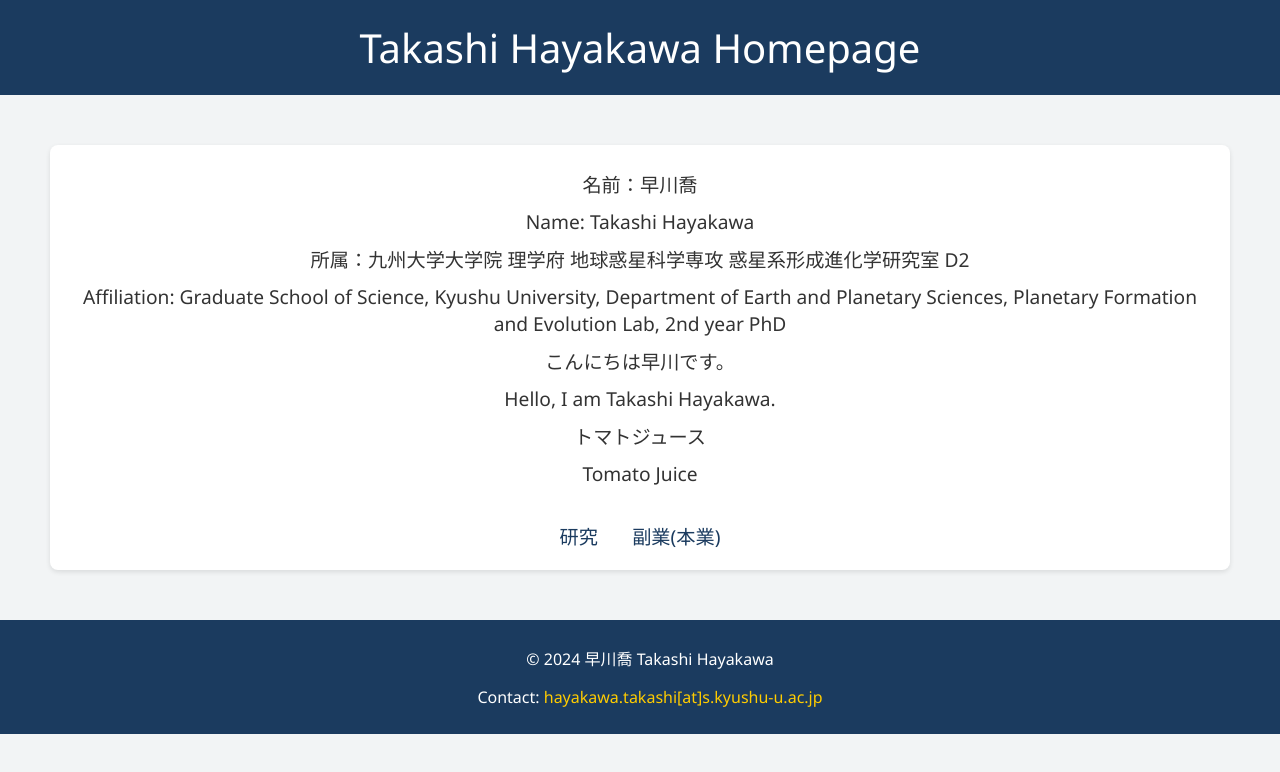
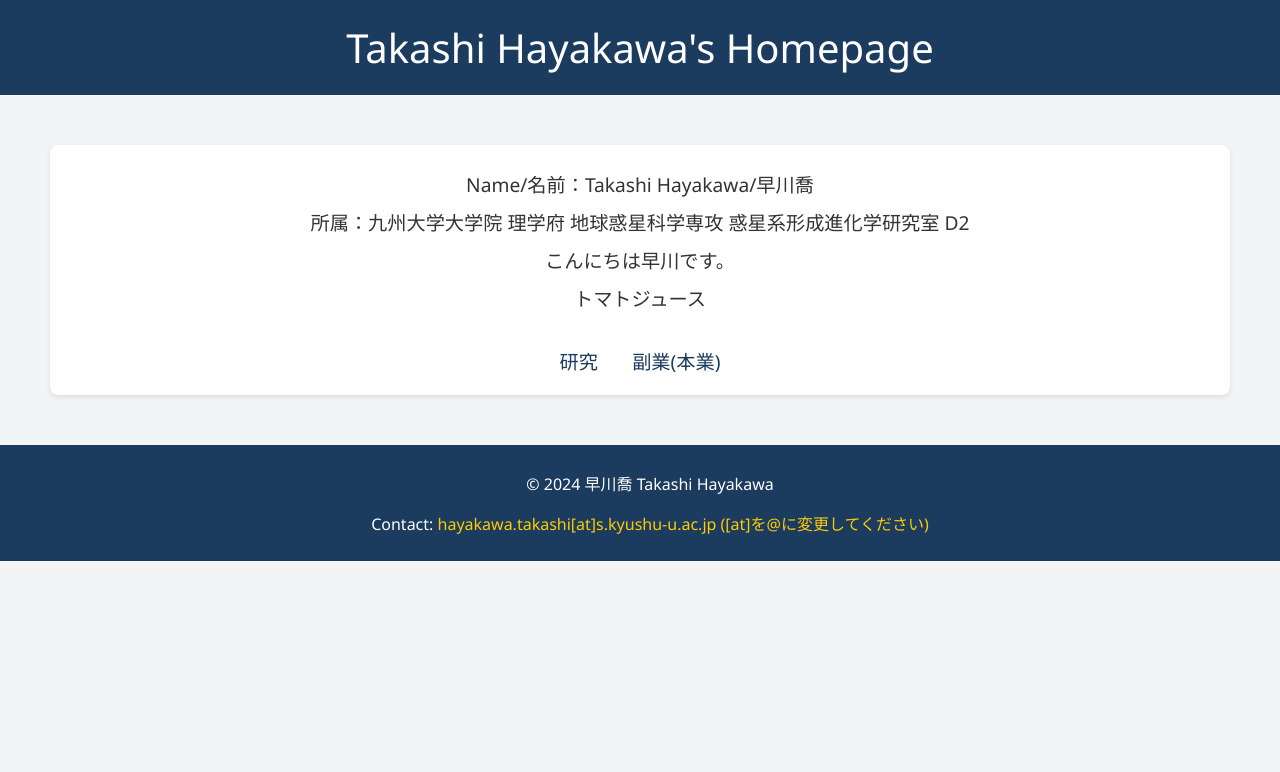
Before and after one commit to Takashi-Hayakawa-th/Takashi-_Hayakawa.github.io, a plain HTML site: page index.html in a window 1280 px wide. Drawn offline with Linux system fonts and the light colour scheme.

Commit message:
Update index.html

```diff
--- a/index.html
+++ b/index.html
@@ -124,30 +124,26 @@
 <body>
 
 <header>
-    <h1>Takashi Hayakawa Homepage</h1>
+    <h1>Takashi Hayakawa's Homepage</h1>
 </header>
 
 <section>
     <div class="intro">
         <!-- 日本語と英語の両方を対応させる -->
         <div class="jp-en">
-            <p>名前：早川喬</p>
-            <p>Name: Takashi Hayakawa</p>
+            <p>Name/名前：Takashi Hayakawa/早川喬</p>
         </div>
 
         <div class="jp-en">
             <p>所属：九州大学大学院 理学府 地球惑星科学専攻 惑星系形成進化学研究室 D2</p>
-            <p>Affiliation: Graduate School of Science, Kyushu University, Department of Earth and Planetary Sciences, Planetary Formation and Evolution Lab, 2nd year PhD</p>
         </div>
 
         <div class="jp-en">
             <p>こんにちは早川です。</p>
-            <p>Hello, I am Takashi Hayakawa.</p>
         </div>
 
         <div class="jp-en">
             <p>トマトジュース</p>
-            <p>Tomato Juice</p>
         </div>
     </div>
 
@@ -159,7 +155,7 @@
 
 <footer>
     <p>&copy; 2024 早川喬 Takashi Hayakawa</p>
-    <p>Contact: <a class="email-link" href="mailto:hayakawa.takashi[at]s.kyushu-u.ac.jp">hayakawa.takashi[at]s.kyushu-u.ac.jp</a></p>
+    <p>Contact: <a class="email-link" href="mailto:hayakawa.takashi[at]s.kyushu-u.ac.jp">hayakawa.takashi[at]s.kyushu-u.ac.jp ([at]を@に変更してください)</a></p>
 </footer>
 
 </body>
```
